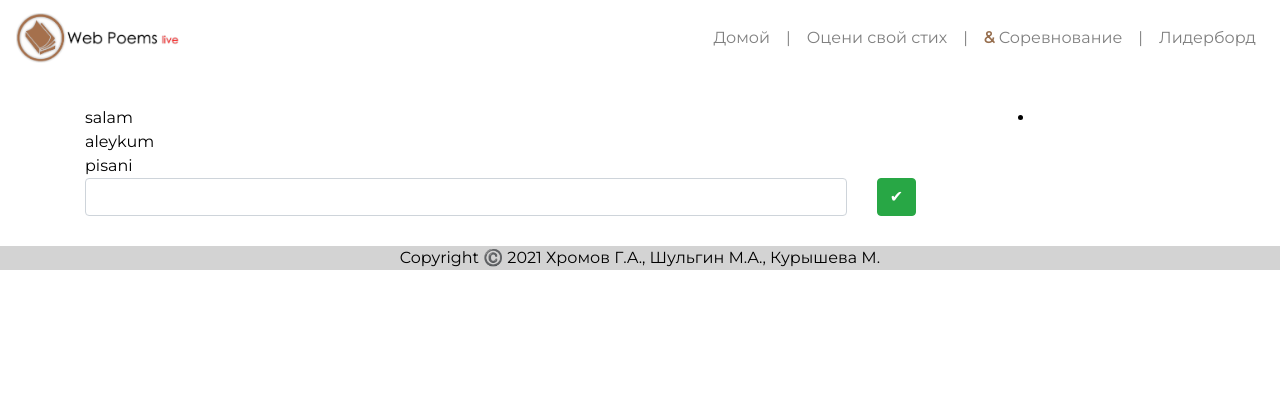
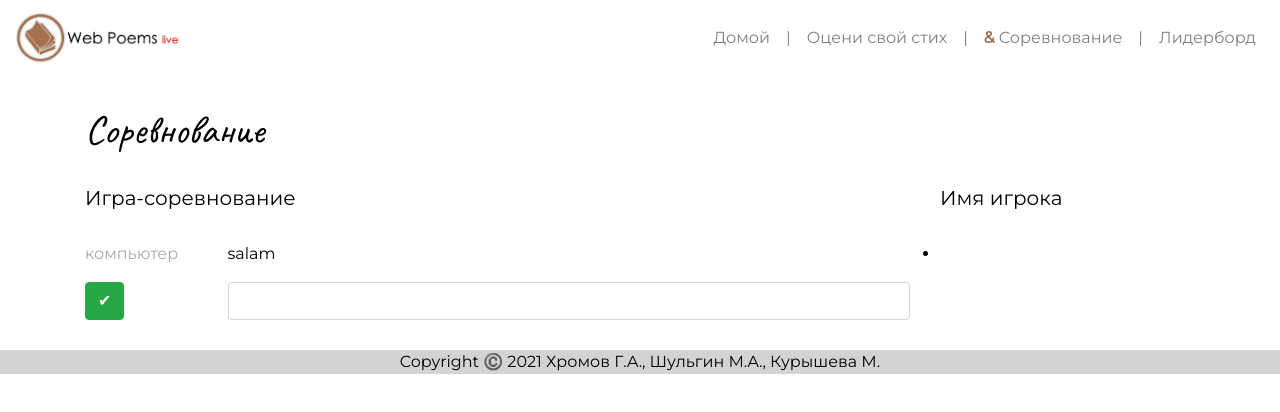
Before and after one commit to gakhromov/web-poems, a Vue app in the folder front-end-game/: page /competition in a window 1280 px wide. Shown: the top 412 px of the page. Built offline with nearby package versions, Linux system fonts and the light colour scheme; some icons are missing.

Commit message:
feat: minor beauty work 💅

```diff
--- a/front-end-game/src/components/Competition.vue
+++ b/front-end-game/src/components/Competition.vue
@@ -1,14 +1,22 @@
 <template>
     <div class="container">
+        <h1>Соревнование</h1><br>
         <div class="row">
-            <div class="col-10">
-                <span v-for="line in poemLines" :key="line">{{line}}<br></span>
+            <div class="col-9">
+                <h5>Игра-соревнование</h5><br>
+                <span v-for="line in poemLines" :key="line">
+                    <div class="row">
+                        <div class="col-2"><p>{{line.author}}</p></div>
+                        <div class="col-10">{{line.line}}</div>
+                    </div>
+                </span>
                 <div class="row">
+                <div class="col-2"><button @click="recordLine" type="button" class="btn btn-success">✔</button></div>
                 <div class="col-10"><input v-model="newLine" type="text" class="form-control"/></div>
-                <div class="col-2"><button @click="recordLine" type="button" class="btn btn-success">✔</button></div>
                 </div>
             </div>
-            <div class="col-2">
+            <div class="col-3">
+                <h5>Имя игрока</h5><br>
                 <ul class="list-group">
                     <li>{{username}}</li>
                 </ul>
@@ -17,6 +25,12 @@
     </div>
 </template>
 
+<style scoped>
+p {
+    color: darkgray;
+}
+</style>
+
 <script>
 
 export default {
@@ -24,13 +38,15 @@ export default {
     props: ["username"],
     data() {
         return {
-            poemLines: ["salam", "aleykum", "pisani"],
+            poemLines: [
+                {line: "salam", author: "компьютер"}
+                ],
             newLine: "",
         };
     },
     methods: {
         recordLine() {
-            this.poemLines.push(this.newLine);
+            this.poemLines.push({line: this.newLine, author: this.username});
             this.newLine = "";
         },
     },
--- a/front-end-game/src/components/JoinCompetition.vue
+++ b/front-end-game/src/components/JoinCompetition.vue
@@ -5,9 +5,9 @@
       <div class="col">
         <div class="form-group">
           <label for="username">Ваше имя</label>
-          <input v-model="username" type="text" class="form-control" id="username">
+          <input v-model="username" type="text" class="form-control" id="username" placeholder="Вася">
         </div>
-        <button @click="startGame" type="button" class="btn btn-primary">Начать игру</button>
+        <button @click="startGame" type="button" class="btn btn-success">Начать игру</button>
       </div>
     </div>
   </div>
@@ -20,12 +20,15 @@ export default {
   name: "JoinComponent",
   data() {
     return {
-      username: "Игрок",
+      username: "",
     };
   },
   methods: {
     startGame() {
-      this.$router.push({name: 'Competition', params: {username: this.username}});
+      if (this.username == "")
+        alert("Введите имя!");
+      else
+        this.$router.push({name: 'Competition', params: {username: this.username}});
     },
   },
 }
--- a/front-end-game/src/components/NavBar.vue
+++ b/front-end-game/src/components/NavBar.vue
@@ -1,6 +1,6 @@
 <template>
 <b-navbar toggleable="lg" type="light" variant="faded" class="mrgn">
-    <b-navbar-brand href="#">
+    <b-navbar-brand to="/">
       <img src="@/assets/logo.png"/>
     </b-navbar-brand>
 
```
